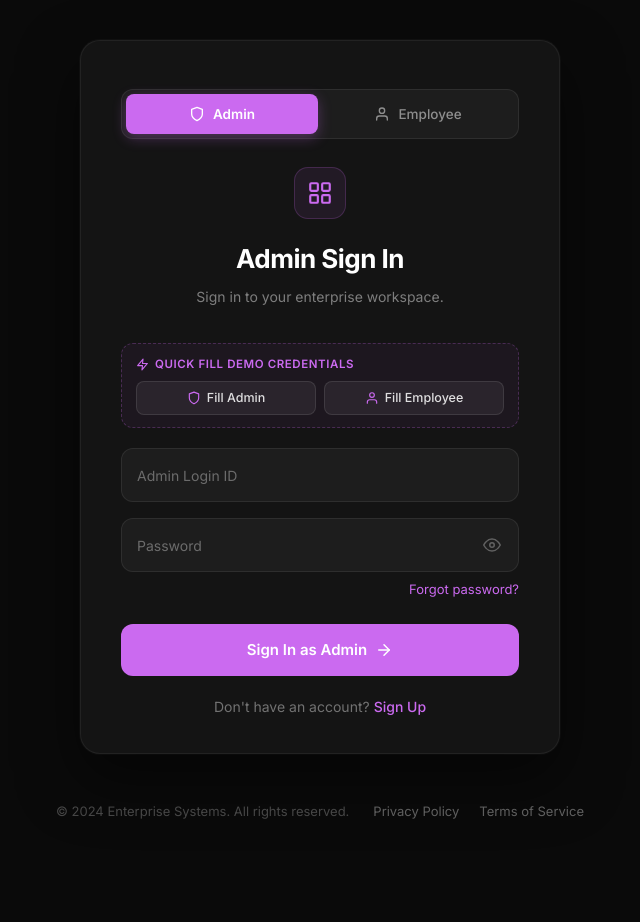
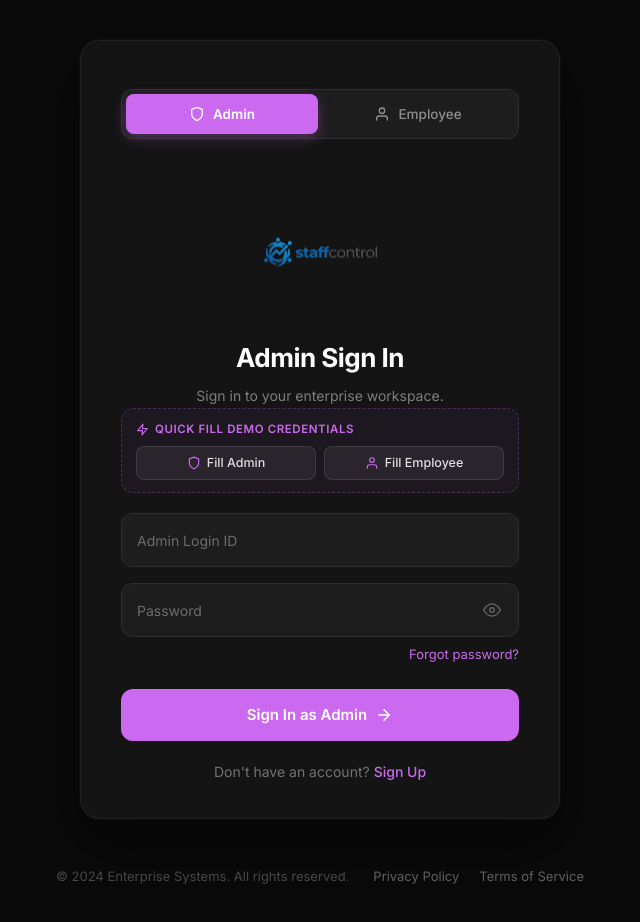
Before and after one commit to anshika231106/Human_Resource_Management_System, a React (Vite) app in the folder frontend/: page /signin in a window 1280 px wide. Shown: the top 922 px of the page, without its empty margins (320-960 px from the left). Before the commit the page ends 861 px from the top, so only its background shows below. Built offline with nearby package versions, Linux system fonts and the light colour scheme; no server answers.

Commit message:
Refactor code structure for improved readability and maintainability

```diff
--- a/frontend/index.html
+++ b/frontend/index.html
@@ -2,7 +2,7 @@
 <html lang="en">
   <head>
     <meta charset="UTF-8" />
-    <link rel="icon" type="image/svg+xml" href="/favicon.svg" />
+    <link rel="icon" type="image/png" href="/logo.png" />
     <meta name="viewport" content="width=device-width, initial-scale=1.0" />
     <title>frontend</title>
   </head>
--- a/frontend/src/modules/auth/components/AuthHeader.tsx
+++ b/frontend/src/modules/auth/components/AuthHeader.tsx
@@ -7,12 +7,7 @@ export const AuthHeader = ({ title, subtitle }: AuthHeaderProps) => {
   return (
     <div className="signup-header">
       <div className="signup-icon">
-        <svg viewBox="0 0 24 24" fill="none" stroke="currentColor" strokeWidth="2" strokeLinecap="round" strokeLinejoin="round">
-          <rect x="3" y="3" width="7" height="7" rx="1" />
-          <rect x="14" y="3" width="7" height="7" rx="1" />
-          <rect x="3" y="14" width="7" height="7" rx="1" />
-          <rect x="14" y="14" width="7" height="7" rx="1" />
-        </svg>
+        <img src="/logo.png" alt="Company logo" className="auth-logo" style={{ width: 480, height: 480, objectFit: 'contain', borderRadius: 12 }} />
       </div>
       <h1 className="signup-title">{title}</h1>
       <p className="signup-subtitle">{subtitle}</p>
--- a/frontend/src/modules/auth/styles/Auth.css
+++ b/frontend/src/modules/auth/styles/Auth.css
@@ -150,15 +150,15 @@
 /* ===== Header ===== */
 .signup-header {
   text-align: center;
-  margin-bottom: 36px;
+  margin-bottom: 2px;
 }
 
 .signup-icon {
-  width: 52px;
-  height: 52px;
-  margin: 0 auto 20px;
-  background: rgba(203, 106, 240, 0.08);
-  border: 1px solid rgba(203, 106, 240, 0.2);
+  width: 170px;
+  height: 170px;
+  margin: 0 auto 1px;
+  background: transparent;
+  border: none;
   border-radius: 14px;
   display: flex;
   align-items: center;
--- a/frontend/src/modules/dashboard/components/Navbar.tsx
+++ b/frontend/src/modules/dashboard/components/Navbar.tsx
@@ -92,7 +92,9 @@ export const Navbar = ({ onLogout }: NavbarProps) => {
   return (
     <nav className="dashboard-navbar">
       <div className="navbar-left">
-        <span className="navbar-brand">StaffControl</span>
+        <div className="navbar-brand" style={{ display: 'flex', alignItems: 'center', gap: 10 }}>
+          <img src="/logo.png" alt="Company logo" style={{ width: 96, height: 96, objectFit: 'contain', borderRadius: 10 }} />
+        </div>
         <div className="navbar-tabs">
           {dynamicNavTabs.map((tab) => (
             <button
```
Also changed, not shown: frontend/logo.png (added), frontend/public/logo.png (added).
